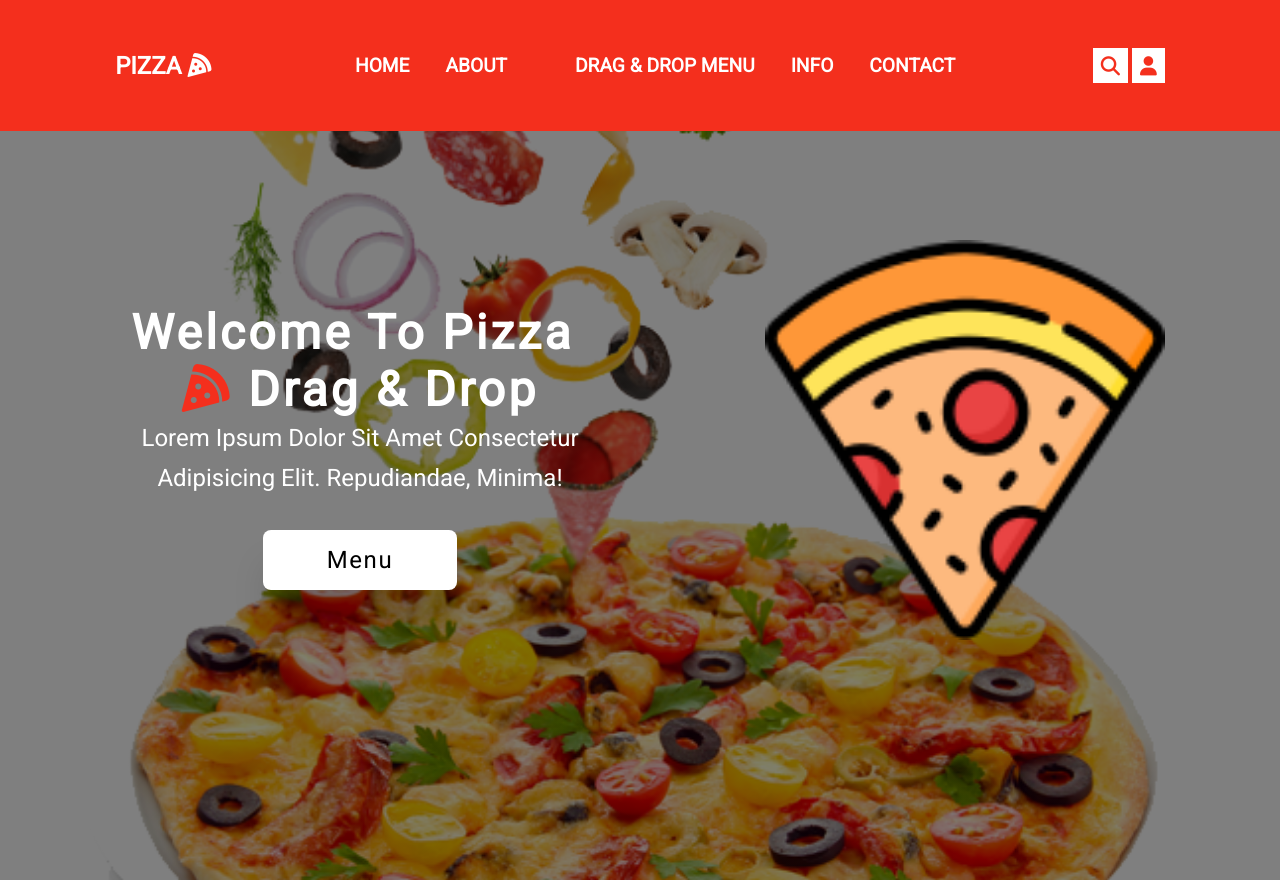
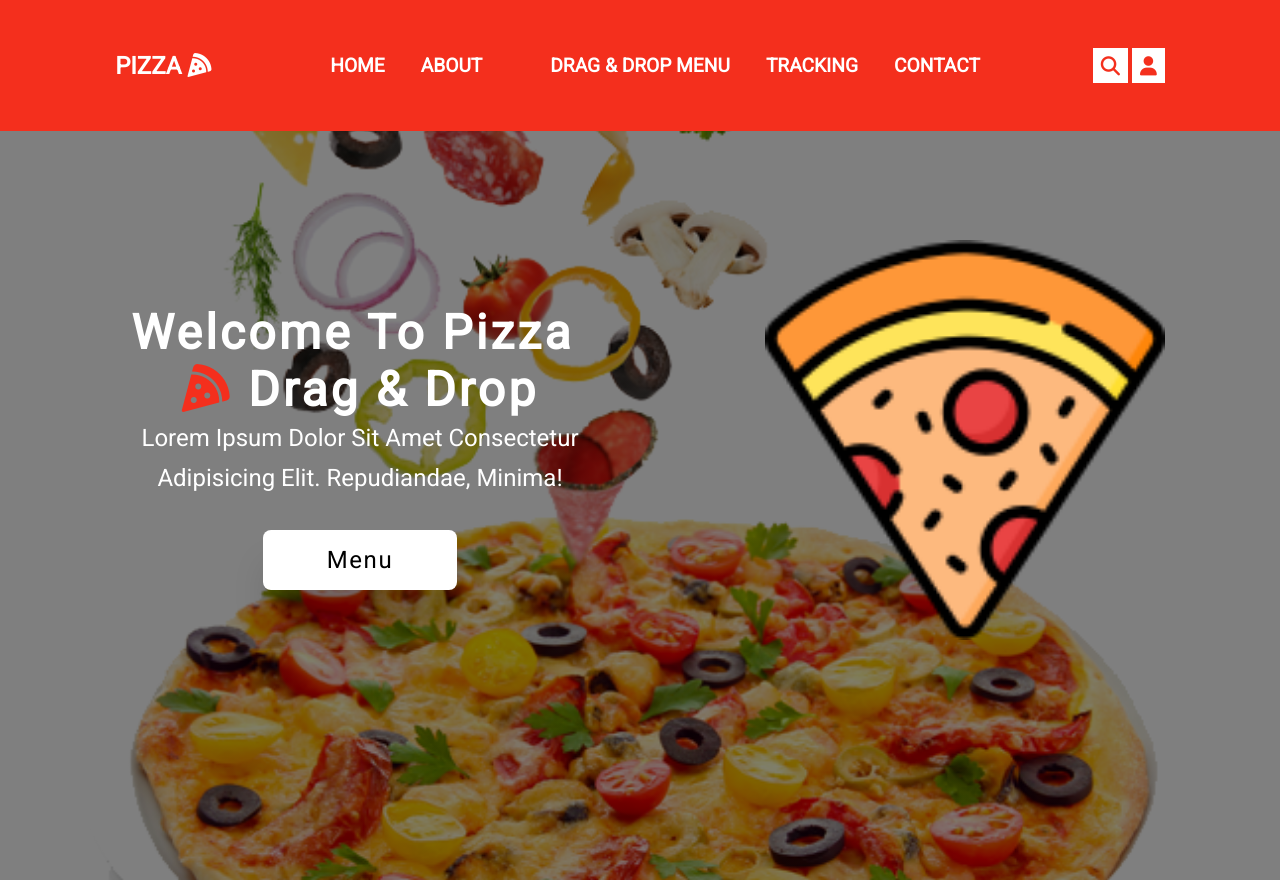
Before and after one commit to SunilYalam/Full-Stack-Development, a plain HTML site: page DragAndDrop WebApp/index.html in a window 1280 px wide. Shown: the top 880 px of the page. Drawn offline with Linux system fonts and the light colour scheme; a web font is replaced by a local one.

Commit message:
Add files via upload

```diff
--- a/DragAndDrop WebApp/index.html
+++ b/DragAndDrop WebApp/index.html
@@ -16,7 +16,7 @@
             <a href="#about">About</a>
             <a href="#services"></a>
             <a href="#menu">Drag & Drop Menu</a>
-            <a href="#info">Info</a>
+            <a href="#tracking">Tracking</a>
             <a href="#contact">Contact</a>
         </nav>
         <div class="side-bar">
```
